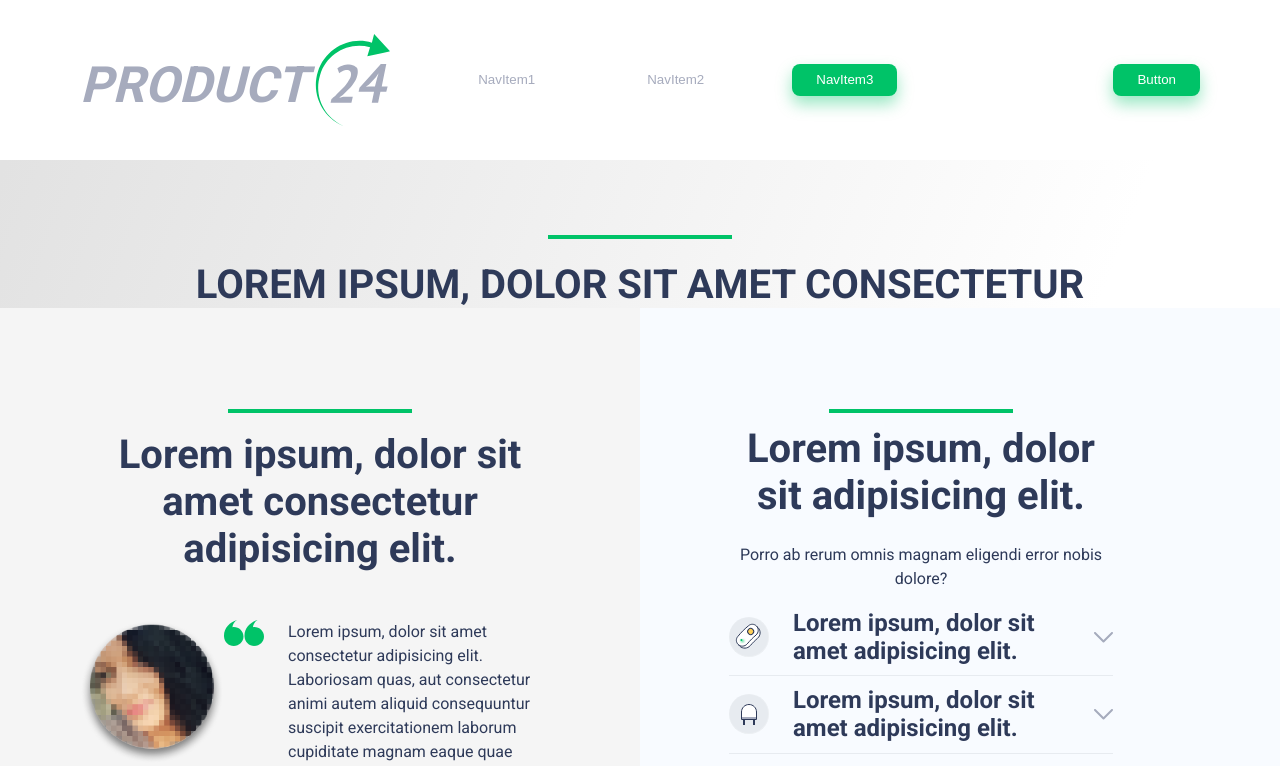
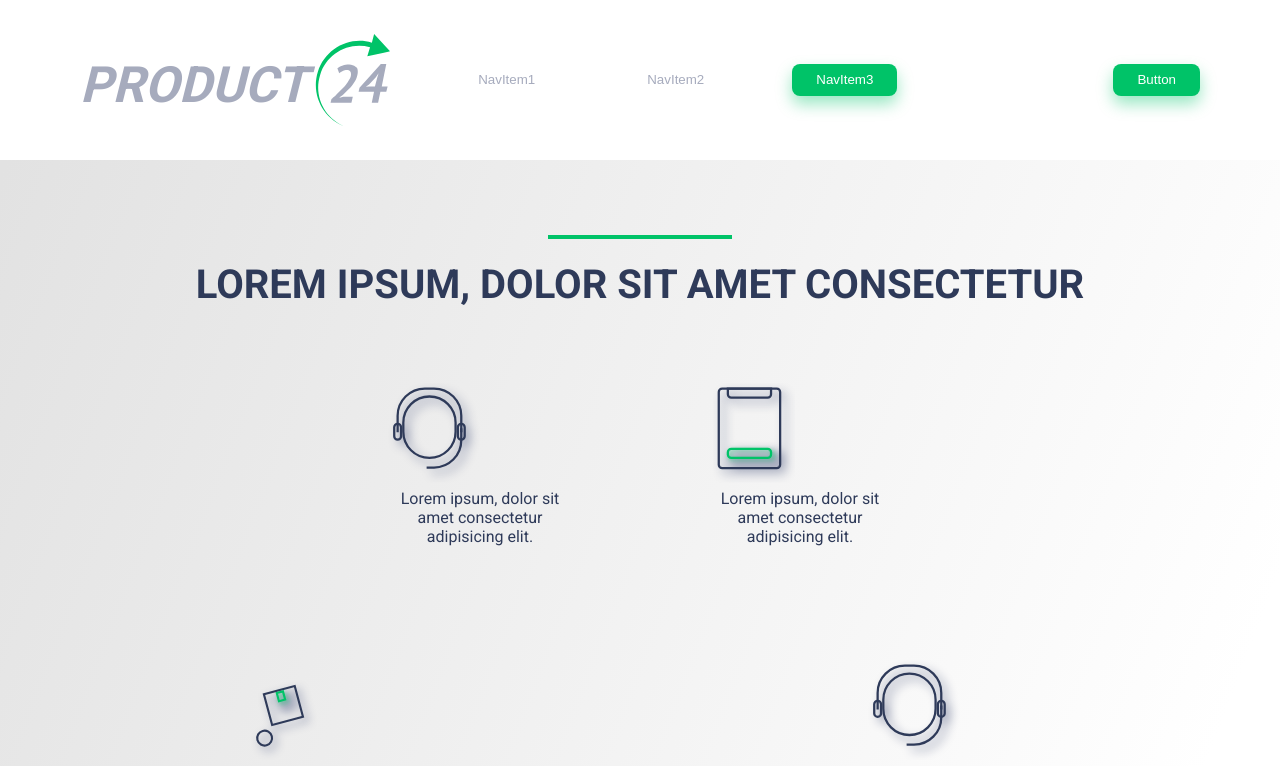
Before and after one commit to StroginA/tesonero-test, a Vue app: page / in a window 1280 px wide. Shown: the top 766 px of the page. Built offline with nearby package versions, Linux system fonts and the light colour scheme.

Commit message:
showcase in a circle

```diff
--- a/src/assets/_vars.scss
+++ b/src/assets/_vars.scss
@@ -15,3 +15,42 @@ $gold: #FFD058;
 @mixin filter-grey-1 {
     filter: brightness(0) saturate(100%) invert(97%) sepia(62%) saturate(4587%) hue-rotate(177deg) brightness(117%) contrast(85%);
 }
+
+/// Mixin to place items on a circle
+/// @author Kitty Giraudel
+/// @author Ana Tudor
+/// @param {Integer} $item-count - Number of items on the circle
+/// @param {Length} $circle-size - Large circle size
+/// @param {Length} $item-size - Single item size
+@mixin on-circle($item-count, $circle-size, $item-size) {
+    position: relative;
+    width:  $circle-size;
+    height: $circle-size;
+    padding: 0;
+    border-radius: 50%;
+    list-style: none;
+
+    > * {
+      display: block;
+      position: absolute;
+      top:  50%;
+      left: 50%;
+      width:  $item-size;
+      height: $item-size;
+      margin: -($item-size / 2);
+
+      $angle: (360 / $item-count);
+      $rot: 0;
+
+      @for $i from 1 through $item-count {
+        &:nth-of-type(#{$i}) {
+          transform:
+            rotate($rot * 1deg)
+            translate($circle-size / 2)
+            rotate($rot * -1deg);
+        }
+
+        $rot: $rot + $angle;
+      }
+    }
+  }
--- /dev/null
+++ b/src/components/landing/ShowcaseItem.vue
@@ -0,0 +1,35 @@
+<script>
+
+export default {
+    props: {
+        iconSrc: String,
+        description: String
+    }
+}
+</script>
+
+<template>
+    <div class="item">
+        <img class="item__icon" :src="iconSrc" />
+        <p class="item__description">{{description}}</p>
+    </div>
+</template>
+
+<style scoped lang="scss">
+@import "@/assets/vars";
+
+.item {
+    display: flex;
+    flex-direction: column;
+    align-items: center;
+    width: 12rem;
+    &__icon {
+        width: 6.25rem;
+        height: 6.25rem;
+    }
+    &__description {
+        text-align: center;
+        line-height: 1.172rem;
+    }
+}
+</style>
--- a/src/views/landing/Showcase.vue
+++ b/src/views/landing/Showcase.vue
@@ -1,5 +1,39 @@
 <script setup>
 import DividerHorizontal from '../../components/common/DividerHorizontal.vue';
+import ShowcaseItem from '../../components/landing/ShowcaseItem.vue';
+
+const items = [
+    {
+        id: 0,
+        iconSrc: "/src/assets/icons/showcase_items/Headset.svg",
+        description: "Lorem ipsum, dolor sit amet consectetur adipisicing elit."
+    },
+    {
+        id: 1,
+        iconSrc: "/src/assets/icons/showcase_items/Square.svg",
+        description: "Lorem ipsum, dolor sit amet consectetur adipisicing elit."
+    },
+    {
+        id: 2,
+        iconSrc: "/src/assets/icons/showcase_items/Device.svg",
+        description: "Lorem ipsum, dolor sit amet consectetur adipisicing elit."
+    },
+    {
+        id: 3,
+        iconSrc: "/src/assets/icons/showcase_items/Square.svg",
+        description: "Lorem ipsum, dolor sit amet consectetur adipisicing elit."
+    },
+    {
+        id: 4,
+        iconSrc: "/src/assets/icons/showcase_items/Headset.svg",
+        description: "Lorem ipsum, dolor sit amet consectetur adipisicing elit."
+    },
+    {
+        id: 5,
+        iconSrc: "/src/assets/icons/showcase_items/Clipboard.svg",
+        description: "Lorem ipsum, dolor sit amet consectetur adipisicing elit."
+    },
+];
 
 </script>
 
@@ -8,6 +42,16 @@ import DividerHorizontal from '../../components/common/DividerHorizontal.vue';
         <div class="showcase__header">
             <DividerHorizontal class="divider" />
             <h1 class="h1">Lorem ipsum, dolor sit amet consectetur</h1>
+        </div>
+        <div class="showcase__main">
+            <div class="showcase__items">
+                <ShowcaseItem class="showcase__item"
+                v-for="item in items"
+                :key="item.id"
+                :iconSrc="item.iconSrc"
+                :description="item.description"
+                 />
+            </div>
         </div>
     </div>
 </template>
@@ -30,6 +74,10 @@ import DividerHorizontal from '../../components/common/DividerHorizontal.vue';
             margin-bottom: 1.375rem;
         }
     }
+    &__items {
+        margin: 8rem auto 5.5rem;
+        @include on-circle($item-count: 6, $circle-size: 40rem, $item-size: 12rem);
+    }
 }
 
 // touch device
```
